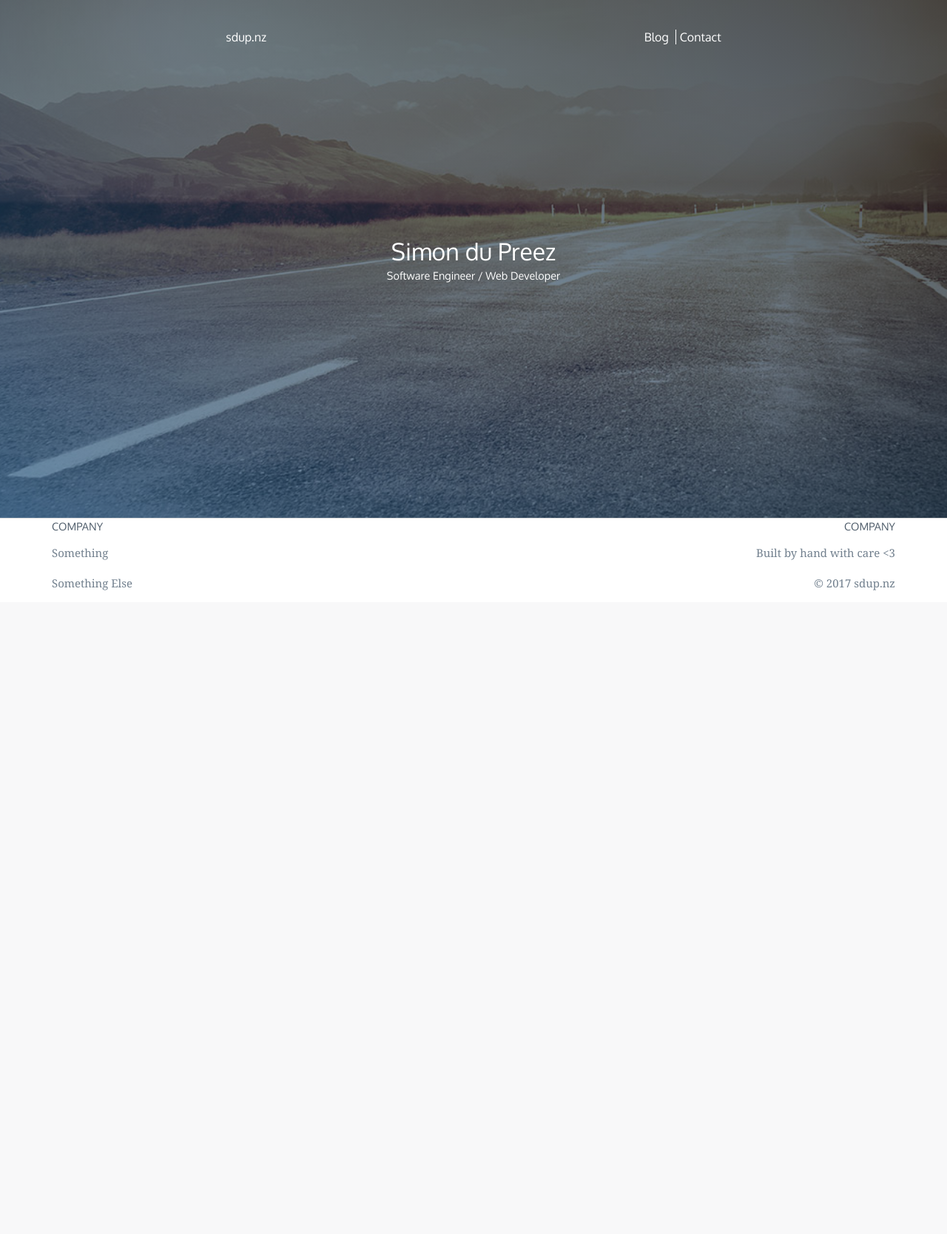
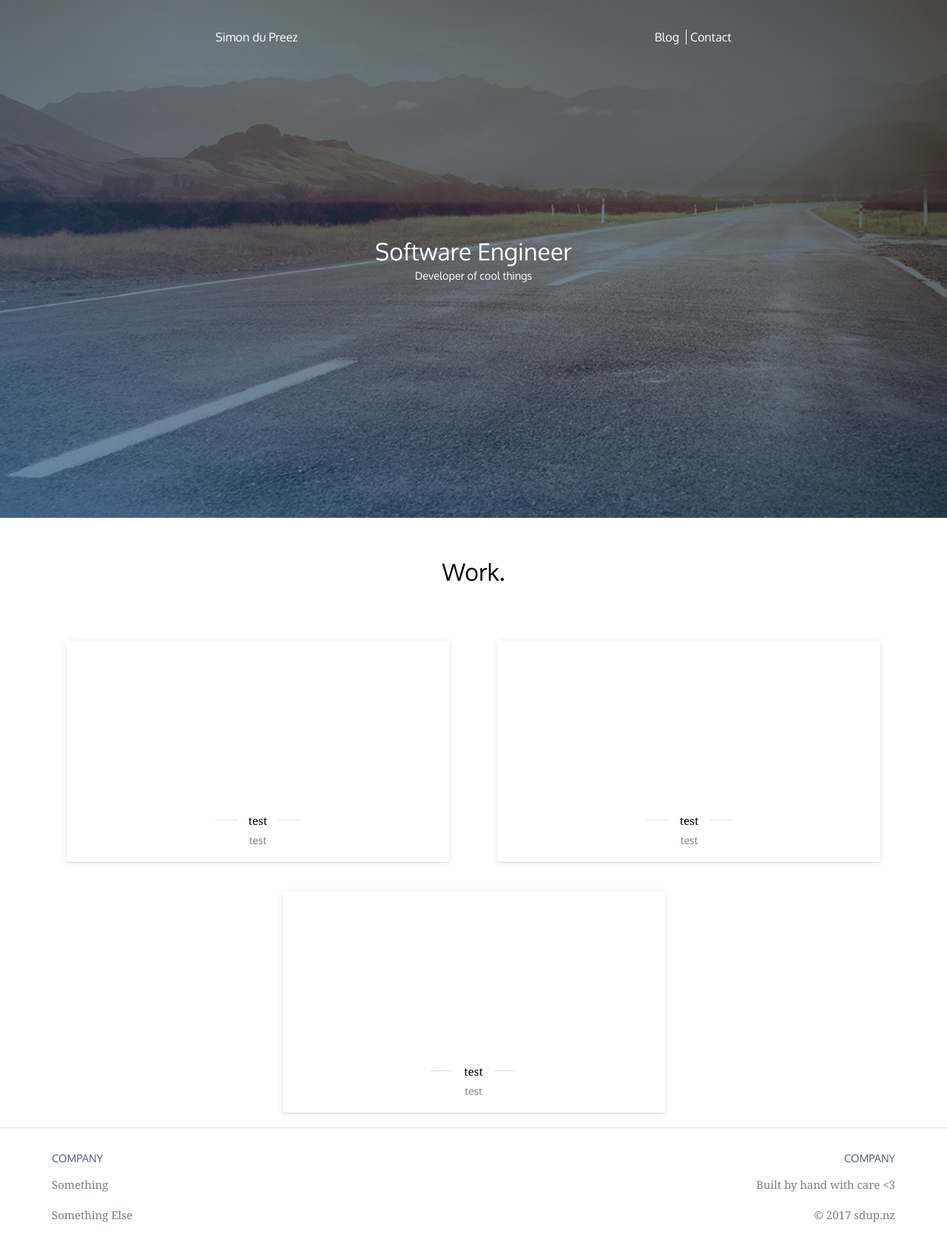
Before and after one commit to SDupZ/sdup.nz, a Django app: page / in a window 1280 px wide. Shown: the whole page at 74% size. Before the commit the page ends 798 px from the top, so only its background shows below. Run offline with Django 3.2, Linux system fonts and the light colour scheme; data that the repository does not hold is empty.

Commit message:
Started adding portfolio cards

```diff
--- a/static/css/main.css
+++ b/static/css/main.css
@@ -2544,6 +2544,7 @@ body {
   color: #72808E; }
 
 .footer__container {
+  margin-top: 30px;
   display: flex; }
 
 .footer__item-group {
@@ -2704,7 +2705,7 @@ body {
   position: absolute;
   width: 100%;
   height: 2px;
-  bottom: 0;
+  bottom: -2px;
   left: 0;
   background-color: #fff;
   visibility: hidden;
@@ -2712,6 +2713,9 @@ body {
   transform: scaleX(0);
   -webkit-transition: all 0.15s ease-in-out 0s;
   transition: all 0.15s ease-in-out 0s; }
+
+.hover-link--red:before {
+  background-color: #c44736; }
 
 .hover-link:hover:before {
   visibility: visible;
--- a/static/sass/base/_settings.scss
+++ b/static/sass/base/_settings.scss
@@ -6,7 +6,7 @@
 $white: #fff;
 $black: #000;
 
-
+$bloodRed: #c44736;
 
 $grey--darker: #4f5d6b;
 $grey: #72808E;
--- a/static/sass/components/_footer.scss
+++ b/static/sass/components/_footer.scss
@@ -6,6 +6,7 @@
 }
 
 .footer__container {
+    margin-top: 30px;
     display: flex;
 }
 
--- a/static/sass/components/_hover-link.scss
+++ b/static/sass/components/_hover-link.scss
@@ -13,7 +13,7 @@
     position: absolute;
     width: 100%;
     height: 2px;
-    bottom: 0;
+    bottom: -2px;
     left: 0;
     background-color: $white;
     visibility: hidden;
@@ -23,6 +23,10 @@
     transition: all 0.15s ease-in-out 0s;
 }
 
+.hover-link--red:before {
+    background-color: $bloodRed;
+}
+
 .hover-link:hover:before {
     visibility: visible;
     -webkit-transform: scaleX(1);
--- a/templates/blogs-list.html
+++ b/templates/blogs-list.html
@@ -17,7 +17,7 @@
             <div class="grid grid--center">
                 {% for blog in blogs %}
                     <div class="grid__item one-whole mobile--one-half desktop--one-third">
-                        {% include 'includes/_news-tile.html' with img=blog.header_image.url  title=blog.title blurb=blog.blurb date=blog.created|date:'N d, Y' slug=blog.slug %}
+                        {% include 'includes/_blog-tile.html' with img=blog.header_image.url  title=blog.title blurb=blog.blurb date=blog.created|date:'N d, Y' slug=blog.slug %}
                     </div>
                 {% endfor %}
             </div>
--- a/templates/includes/_header.html
+++ b/templates/includes/_header.html
@@ -24,14 +24,14 @@
             </a>
             {% endcomment %}
 
-            <a href="{% url 'home' %}" class="navbar-slogan hover-link">sdup.nz</a>
+            <a href="{% url 'home' %}" class="navbar-slogan hover-link {% if color == 'white' %}hover-link--red{% endif %}">Simon du Preez</a>
 
             <nav class="nav">
                 <!-- Desktop -->
                 <ul class="nav__list">
-                    <li class="nav__item"><a class="nav__item__content hover-link" href="{% url 'blogs_list' %}">Blog</a></li>
+                    <li class="nav__item"><a class="nav__item__content hover-link {% if color == 'white' %}hover-link--red{% endif %}" href="{% url 'blogs_list' %}">Blog</a></li>
                     <li class="nav__item divider-vertical"></li>
-                    <li class="nav__item"><a class="nav__item__content hover-link" href="">Contact</a></li>
+                    <li class="nav__item"><a class="nav__item__content hover-link {% if color == 'white' %}hover-link--red{% endif %}" href="">Contact</a></li>
                 </ul>
             </nav>
         </div>
@@ -41,12 +41,12 @@
 <div class="menu-bg {% if color == 'default' %}menu-bg--white-nav{% endif %}"></div>
 <div class="menu {% if color == 'default' %}menu--white-nav{% endif %}">
     <ul class="menu-splitL">
-        <li><a href="{% url 'home' %}">sdup.nz</a></li>
+        <li><a href="{% url 'home' %}">Simon du Preez</a></li>
         <li><a href="{% url 'blogs_list' %}">Blog</a></li>
         <li><a href="">Contact</a></li>
     </ul>
     <ul class="menu-splitR">
-        <li><a href="{% url 'home' %}">sdup.nz</a></li>
+        <li><a href="{% url 'home' %}">Simon du Preez</a></li>
         <li><a href="{% url 'blogs_list' %}">Blog</a></li>
         <li><a href="">Contact</a></li>
     </ul>
--- /dev/null
+++ b/templates/includes/_portfolio-tile.html
@@ -0,0 +1,9 @@
+<a href="#" class="base-card blog-card">
+    <div class="blog-img">
+    </div>
+
+    <div class="blog-text">
+        <p class="heading__fancy"><span>{{ title }}</span></p>
+        <div class="heading__content">{{ blurb }}</div>
+    </div>
+</a>
--- a/templates/index.html
+++ b/templates/index.html
@@ -6,18 +6,25 @@
     {# Jumbotron #}
     <div class="jumbotron"
         style="background-image: linear-gradient(to top right, rgba(51,122,183, 0.5), rgba(0, 0, 0, 0.7)), url({% static 'img/fallback/blog-header.jpg' %});">
-        <div class="heading__1 heading__1--white">Simon du Preez</div>
-        <div class="heading__small heading__small--white heading__small--lower">Software Engineer / Web Developer</div>
+        <div class="heading__1 heading__1--white">Software Engineer</div>
+        <div class="heading__small heading__small--white heading__small--lower">Developer of cool things</div>
     </div>
 
-    {# Blog's List #}
+    <div class="container container--thin">
+        <div class="heading__page">Work.</div>
+    </div>
+
     <div class="container">
         <div class="grid grid--center">
-            {% for blog in blogs %}
-                <div class="grid__item one-whole mobile--one-half desktop--one-third">
-                    {% include 'includes/_news-tile.html' with img=blog.header_image.url  title=blog.title blurb=blog.blurb date=blog.created|date:'N d, Y' slug=blog.slug %}
-                </div>
-            {% endfor %}
+              <div class="grid__item one-whole mobile--one-half">
+                  {% include 'includes/_portfolio-tile.html' with title='test' blurb='test' %}
+              </div>
+              <div class="grid__item one-whole mobile--one-half">
+                  {% include 'includes/_portfolio-tile.html' with title='test' blurb='test' %}
+              </div>
+              <div class="grid__item one-whole mobile--one-half">
+                  {% include 'includes/_portfolio-tile.html' with title='test' blurb='test' %}
+              </div>
         </div>
     </div>
 
```
Also changed, not shown: templates/includes/_blog-tile.html (renamed from templates/includes/_news-tile.html).
